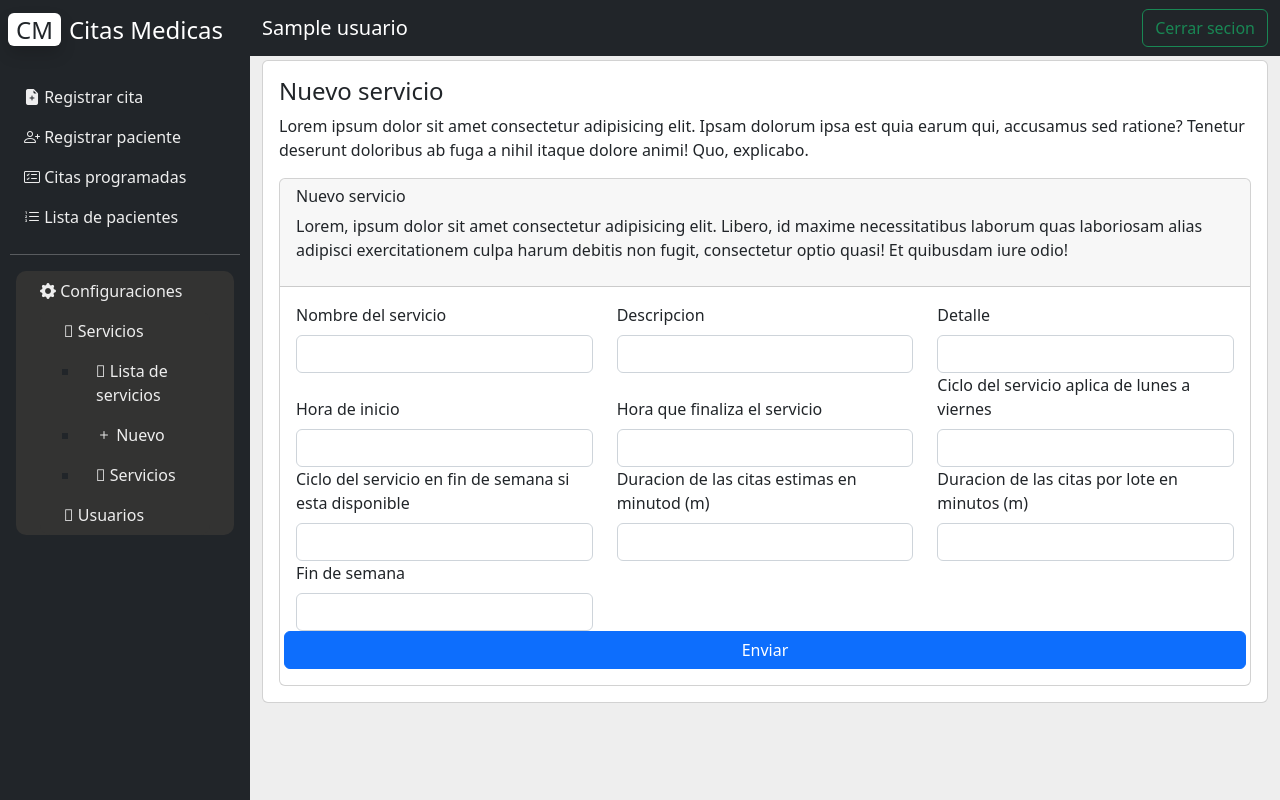
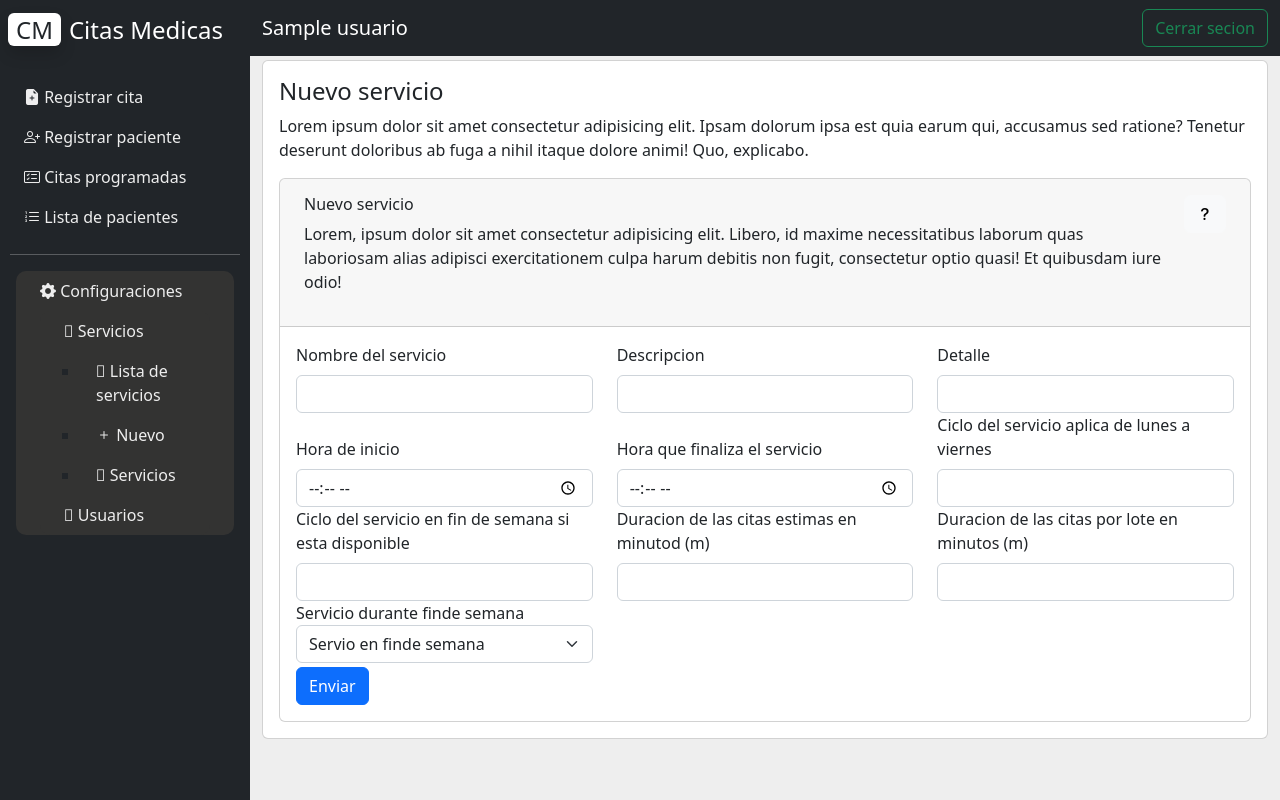
Before and after one commit to ErickGonzalez01/ProyectoCitasMedicas, a PHP site: template view/servicio/servicio_nuevo.php in a window 1280 px wide. Run offline with PHP 8.4, Linux system fonts and the light colour scheme; the template is opened without the code that fills it: most values are stand-ins (such as "Sample title", 1, 10 or a date in 2020); some libraries are stand-ins or nearby versions.

Commit message:
8-02-2023

```diff
--- a/view/servicio/servicio_lista.php
+++ b/view/servicio/servicio_lista.php
@@ -3,7 +3,7 @@
     <p>Lorem ipsum dolor sit amet consectetur adipisicing elit. Quos nobis, ipsa, optio aperiam nulla alias sint cupiditate excepturi commodi consequuntur illum! Sit ducimus quaerat accusantium deleniti blanditiis at quisquam autem?</p>
     <div class="card">
         <div class="card-header">
-            <button class="btn btn-success"><i class="bi bi-plus"></i></button>
+            <a href="/servicionuevo" class="btn btn-success"><i class="bi bi-plus"></i></a>
         </div>
         <div class="card-body">
             <table class="table table-hover align-middle">
--- a/view/servicio/servicio_nuevo.php
+++ b/view/servicio/servicio_nuevo.php
@@ -4,10 +4,20 @@
         ratione? Tenetur deserunt doloribus ab fuga a nihil itaque dolore animi! Quo, explicabo.</p>
     <div class="card">
         <div class="card-header">
-            <h6>Nuevo servicio</h6>
-            <p>Lorem, ipsum dolor sit amet consectetur adipisicing elit. Libero, id maxime necessitatibus laborum quas
-                laboriosam alias adipisci exercitationem culpa harum debitis non fugit, consectetur optio quasi! Et
-                quibusdam iure odio!</p>
+            <div class="d-flex bd-highlight">
+                <div class="p-2 w-100 bd-highlight">
+                    <h6>Nuevo servicio</h6>
+                    <p>
+                        Lorem, ipsum dolor sit amet consectetur adipisicing elit. Libero, id maxime necessitatibus laborum quas
+                        laboriosam alias adipisci exercitationem culpa harum debitis non fugit, consectetur optio quasi! Et
+                        quibusdam iure odio!
+                    </p>
+                </div>
+                <div class="p-2 flex-shrink-1 bd-highlight">
+                    <button type="button" class="btn btn-light" data-bs-toggle="modal" data-bs-target="#exampleModal"><i class="bi bi-question-lg"></i></button>
+                </div>
+            </div>
+
         </div>
         <div class="card-body">
             <form action="/servicionuevo" method="POST">
@@ -26,38 +36,125 @@
                     </div>
                     <div class="col-4">
                         <label class="form-label" for="nombre_servicio">Hora de inicio</label>
-                        <input name="hora_inicio_servicio" class="form-control" type="text">
+                        <input name="hora_inicio_servicio" class="form-control" type="time">
                     </div>
                     <div class="col-4">
                         <label class="form-label" for="nombre_servicio">Hora que finaliza el servicio</label>
-                        <input name="hora_fin_servicio" class="form-control" type="text">
+                        <input name="hora_fin_servicio" class="form-control" type="time">
                     </div>
                     <div class="col-4">
-                        <label class="form-label" for="nombre_servicio">Ciclo del servicio aplica de lunes a viernes</label>
-                        <input name="ciclo_citas_dia" class="form-control" type="text">
+                        <label class="form-label" for="nombre_servicio">Ciclo del servicio aplica de lunes a
+                            viernes</label>
+                        <input name="ciclo_citas_dia" class="form-control" type="number">
                     </div>
                     <div class="col-4">
-                        <label class="form-label" for="nombre_servicio">Ciclo del servicio en fin de semana si esta disponible</label>
-                        <input name="ciclos_citas_fin_de_semana" class="form-control" type="text">
+                        <label class="form-label" for="nombre_servicio">Ciclo del servicio en fin de semana si esta
+                            disponible</label>
+                        <input name="ciclos_citas_fin_de_semana" class="form-control" type="number">
                     </div>
                     <div class="col-4">
-                        <label class="form-label" for="nombre_servicio">Duracion de las citas estimas en minutod (m)</label>
-                        <input name="duracion_cita" class="form-control" type="text">
+                        <label class="form-label" for="nombre_servicio">Duracion de las citas estimas en minutod
+                            (m)</label>
+                        <input name="duracion_cita" class="form-control" type="number">
                     </div>
                     <div class="col-4">
-                        <label class="form-label" for="nombre_servicio">Duracion de las citas por lote en minutos (m)</label>
-                        <input name="duracion_cita_lote" class="form-control" type="text">
+                        <label class="form-label" for="nombre_servicio">Duracion de las citas por lote en minutos
+                            (m)</label>
+                        <input name="duracion_cita_lote" class="form-control" type="number">
                     </div>
                     <div class="col-4">
-                        <label class="form-label" for="nombre_servicio">Fin de semana</label>
-                        <input name="fin_de_semana" class="form-control" type="text">
+                        <label for="">Servicio durante finde semana</label>
+                        <select class="form-select" aria-label="Default select example" name="fin_de_semana">
+                            <option selected>Servio en finde semana</option>
+                            <option value="true">Si</option>
+                            <option value="false">No</option>
+                        </select>
                     </div>
                 </div>
                 <div class="row">
-                    <button class="btn btn-primary">Enviar</button>
+                    <div class="mt-1 d-grid gap-2 d-md-block">
+                        <button class="btn btn-primary">Enviar</button>
+                    </div>
                 </div>
 
             </form>
         </div>
     </div>
+    <!------>
+    <div class="modal fade" id="exampleModal" tabindex="-1" aria-labelledby="exampleModalLabel" aria-hidden="true">
+        <div class="modal-dialog modal-dialog-centered modal-dialog-scrollable">
+            <div class="modal-content">
+                <div class="modal-header">
+                    <h1 class="modal-title fs-5" id="exampleModalLabel">Ayuda sobre Servicio</h1>
+                    <button type="button" class="btn-close" data-bs-dismiss="modal" aria-label="Close"></button>
+                </div>
+                <div class="modal-body">
+                    <div>
+                        <h6>Nombre del servicio</h6>
+                        <p>
+                            Lorem ipsum dolor sit amet, consectetur adipisicing elit. In obcaecati maxime natus sequi fuga, reprehenderit minus ipsum rerum similique at dolor animi quod amet labore unde? Sunt minus necessitatibus eos!
+                        </p>
+                    </div>
+                    <div>
+                        <h6>Nombre del servicio</h6>
+                        <p>
+                            Lorem ipsum dolor sit amet, consectetur adipisicing elit. In obcaecati maxime natus sequi fuga, reprehenderit minus ipsum rerum similique at dolor animi quod amet labore unde? Sunt minus necessitatibus eos!
+                        </p>
+                    </div>
+                    <div>
+                        <h6>Nombre del servicio</h6>
+                        <p>
+                            Lorem ipsum dolor sit amet, consectetur adipisicing elit. In obcaecati maxime natus sequi fuga, reprehenderit minus ipsum rerum similique at dolor animi quod amet labore unde? Sunt minus necessitatibus eos!
+                        </p>
+                    </div>
+                    <div>
+                        <h6>Nombre del servicio</h6>
+                        <p>
+                            Lorem ipsum dolor sit amet, consectetur adipisicing elit. In obcaecati maxime natus sequi fuga, reprehenderit minus ipsum rerum similique at dolor animi quod amet labore unde? Sunt minus necessitatibus eos!
+                        </p>
+                    </div>
+                    <div>
+                        <h6>Nombre del servicio</h6>
+                        <p>
+                            Lorem ipsum dolor sit amet, consectetur adipisicing elit. In obcaecati maxime natus sequi fuga, reprehenderit minus ipsum rerum similique at dolor animi quod amet labore unde? Sunt minus necessitatibus eos!
+                        </p>
+                    </div>
+                    <div>
+                        <h6>Nombre del servicio</h6>
+                        <p>
+                            Lorem ipsum dolor sit amet, consectetur adipisicing elit. In obcaecati maxime natus sequi fuga, reprehenderit minus ipsum rerum similique at dolor animi quod amet labore unde? Sunt minus necessitatibus eos!
+                        </p>
+                    </div>
+                    <div>
+                        <h6>Nombre del servicio</h6>
+                        <p>
+                            Lorem ipsum dolor sit amet, consectetur adipisicing elit. In obcaecati maxime natus sequi fuga, reprehenderit minus ipsum rerum similique at dolor animi quod amet labore unde? Sunt minus necessitatibus eos!
+                        </p>
+                    </div>
+                    <div>
+                        <h6>Nombre del servicio</h6>
+                        <p>
+                            Lorem ipsum dolor sit amet, consectetur adipisicing elit. In obcaecati maxime natus sequi fuga, reprehenderit minus ipsum rerum similique at dolor animi quod amet labore unde? Sunt minus necessitatibus eos!
+                        </p>
+                    </div>
+                    <div>
+                        <h6>Nombre del servicio</h6>
+                        <p>
+                            Lorem ipsum dolor sit amet, consectetur adipisicing elit. In obcaecati maxime natus sequi fuga, reprehenderit minus ipsum rerum similique at dolor animi quod amet labore unde? Sunt minus necessitatibus eos!
+                        </p>
+                    </div>
+                    <div>
+                        <h6>Nombre del servicio</h6>
+                        <p>
+                            Lorem ipsum dolor sit amet, consectetur adipisicing elit. In obcaecati maxime natus sequi fuga, reprehenderit minus ipsum rerum similique at dolor animi quod amet labore unde? Sunt minus necessitatibus eos!
+                        </p>
+                    </div>
+                </div>
+                <div class="modal-footer">
+                    <button type="button" class="btn btn-secondary" data-bs-dismiss="modal">Close</button>
+                    <button type="button" class="btn btn-primary">Save changes</button>
+                </div>
+            </div>
+        </div>
+    </div>
 </div>
```
Also changed, not shown: app/BaseController.php (deleted, +0 -25 lines), app/Validacion.php (added, +116 -0 lines), app/Validation.php (deleted, +0 -17 lines), controller/ServicioController.php (+50 -3 lines).
